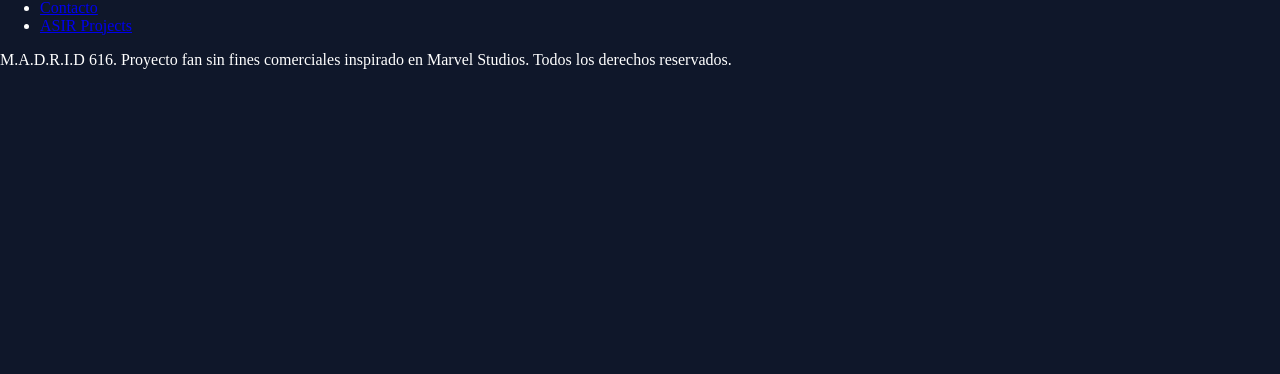
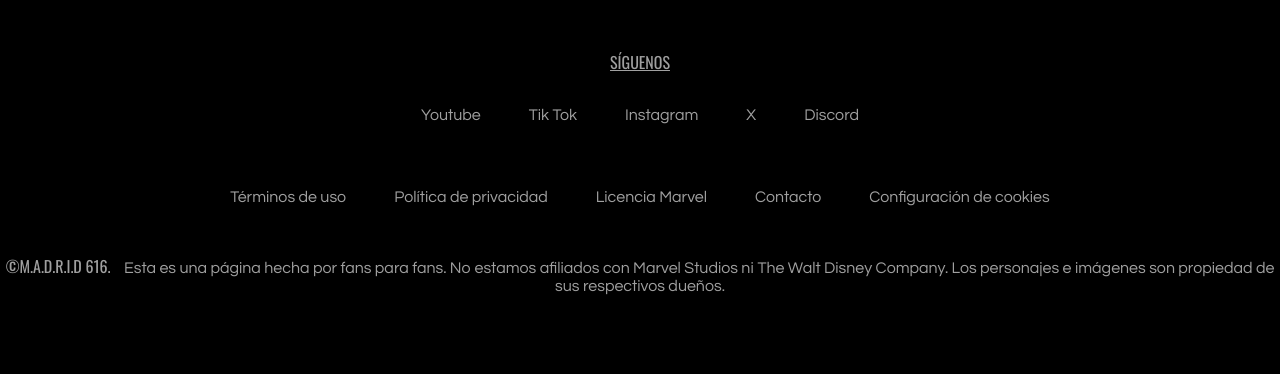
Before and after one commit to FlavioAlonso21/FlavioAlonso21.github.io, a plain HTML site: page index.html in a window 1280 px wide. Shown: the part 2263-2637 px from the top of the page. Before the commit the page ends 2348 px from the top, so only its background shows below. Drawn offline with nearby package versions, Linux system fonts and the light colour scheme; a web font is replaced by a local one.

Commit message:
Add files via upload

```diff
--- a/estilo-index.css
+++ b/estilo-index.css
@@ -9,7 +9,7 @@ body{
 header{
     display: flex;
     box-sizing: border-box;
-    background-color: rgba(30, 41, 59, 0.7);
+    background-color: rgba(30, 41, 59, 0.5);
     justify-content: space-between;
     align-items: center;
     padding: 10px 40px;
@@ -18,8 +18,23 @@ header{
     left: 0;
     width: 100%;
     z-index: 1000;
-    backdrop-filter: blur(15px);
+    backdrop-filter: blur(10px);
     -webkit-backdrop-filter: blur(10px);
+}
+@keyframes efecto-indice{
+    0%{
+        filter: blur(0px);
+        transform: scale(1);
+        background: transparent;
+    }
+    50%{
+        filter: blur(1px);
+    }
+    100%{
+        filter: blur(0px);
+        transform: scale(1.05);
+        background: rgba(255, 0, 0, 0.75);
+    }
 }
 .indice{
     display: flex;
@@ -28,7 +43,7 @@ header{
     padding: 0 10rem 0 0;
 }
 .logoindice{
-    padding: 0 0 0 15.5rem;
+    padding: 1px 0 0 15.5rem;
 }
 li.elementolista{
     margin: 0;
@@ -36,10 +51,11 @@ li.elementolista{
     text-decoration: none;
     border-radius: 30px;
     padding: 5px 10px;
-    transition: background 0.3s ease;
+    cursor: pointer;
+    transition : transform 0,7 cubic-bezier(0.25,1, 0.5, 1), background-color 0.4s ease, filter 0.4s ease;
 }
 li.elementolista:hover{
-    background: rgba(255, 0, 0, 0.75);
+    animation : efecto-indice 0.7s cubic-bezier(0.25, 1, 0.5, 1) forwards;
 }
 a.elementolista{
     text-decoration: none;
@@ -71,9 +87,21 @@ div.patrick-stewart{
     text-align: center;
     padding: 0 0 10rem 0;
 }
+div.patrick-stewart p{
+    padding: 0;
+    margin: 0;
+    display: inline-block;
+}
 div.patrick-stewart a{
+    display: inline-flex;
+    flex-direction: column;
     text-decoration: none;
     color: white;
+    font-family: Roboto Condensed, sans-serif;
+    font-weight: 800;
+    font-size: 0.8rem;
+    letter-spacing: 1.5px;
+    text-transform: uppercase;
 }
 div.patrick-stewart a:hover{
     color: yellow;
@@ -110,12 +138,11 @@ div.caja-doomsday-logo p{
 div.caja-doomsday-logo p span{
     color: green;
 }
-------------hasta aqui
 .fila-botones{
     display: flex;
     align-items: center;
     flex-direction: row;
-    gap: 30px;
+    gap: 5px;
     margin-top: 15px;
 }
 .fila-botones a{
@@ -126,7 +153,7 @@ div.caja-doomsday-logo p span{
     padding: 12px 24px;
     cursor: pointer;
     transform: skewX(-15deg);
-    transition: background-color 0.25s ease, transform 0.25s ease;
+    transition: background-color 0.4s ease, transform 0.4s ease;
     box-shadow: 0 4px 10px rgba(0, 0, 0, 0.4);
 }
 .fila-botones a:hover{
@@ -142,3 +169,68 @@ div.caja-doomsday-logo p span{
     letter-spacing: 1.5px;
     text-transform: uppercase;
 }
+footer{
+    background-color: black;
+    margin: 0;
+    padding: 0 0 1px 0;
+    border-top: 1px solid rgb(25, 45, 100);
+    padding: 0 0 5rem 0;
+    box-sizing: border-box;
+}
+div.footer-logo img{
+    display: block;
+    margin: 50px auto 0;
+}
+.footer-links{
+    list-style: none;
+    padding: 0;
+    margin: 3rem 0;
+    display: flex;
+    justify-content: center;
+    gap: 3rem;
+}
+.footer-links li a{
+    text-decoration: none;
+    font-family: Questrial;
+    color: #a0a0a0;
+}
+.footer-links li a:hover{
+    color: white;
+}
+.seccion-redes p{
+    padding-top: 3rem;
+    padding-bottom: 1rem;
+    font-family: Oswald;
+    color: #a0a0a0;
+    text-decoration: underline;
+    text-align: center;
+}
+.redes-sociales{
+    list-style: none;
+    padding: 0;
+    margin: 0 0 3rem 0;
+    padding-bottom: 1rem;
+    display: flex;
+    justify-content: center;
+    text-align: center;
+    gap: 3rem;
+}
+.redes-sociales a{
+    color: #a0a0a0;
+    text-decoration: none;
+    font-family: Questrial;
+}
+.redes-sociales a:hover{
+    color: white;
+}
+.info-final{
+    text-align: center;
+    font-family: Questrial;
+    color: #a0a0a0;
+    padding: 0 0 0 0;
+    margin: 0;
+}
+.info-final span{
+    font-family: Oswald;
+    margin: 0 10px 0 0;
+}
--- a/index.html
+++ b/index.html
@@ -23,7 +23,7 @@
 </head>
 <body>
     <header>
-        <img class="logoindice" src="imagenes/logo Madrid616slim.jpg" alt="M.A.D.R.I.D 616" width="200px">
+        <a href="#"><img class="logoindice" src="imagenes/logo Madrid616slim.jpg" alt="M.A.D.R.I.D 616" width="200px"></a>
         <ol class="indice">
             <li class="elementolista"><a class="elementolista">Inicio</a></li>
             <li class="elementolista"><a class="elementolista">Historia</a></li>
@@ -35,7 +35,7 @@
     <h1>EL CAMINO A<br>SECRET WARS</h1>
     <h2>El mayor evento de la historia cinematográfica</h2>
     <h3>El multiverso culmina aquí</h3>
-    <div class="patrick-stewart"><a href="https://www.instagram.com/p/DfFzWpgDPMe/?utm_source=ig_web_button_share_sheet" target="_blank" rel="noopener noreferrer">DEP Patrick Stewart 🕊</a></div>
+    <div class="patrick-stewart"><a href="https://www.instagram.com/p/DfFzWpgDPMe/?utm_source=ig_web_button_share_sheet" target="_blank" rel="noopener noreferrer"><p>DEP Patrick Stewart 🕊</p><p>28-10-2026</p></a></div>
     <section class="imagenentradasdoomsday">
         <img class="imagenentradasdoomsday" src="imagenes/doomwide.webp" alt="imagenentradasdoomsday">
         <div class="caja-doomsday-logo">
@@ -57,15 +57,26 @@
             <div class="footer-logo">
                 <img src="imagenes/logo Madrid616slim.jpg" alt="M.A.D.R.I.D 616" width="200px">
             </div>
-            <ul class="footer-links">
+            <div class="seccion-redes">
+                <p>SÍGUENOS</p>
+                <ol class="redes-sociales">
+                    <li><a href="">Youtube</a></li>
+                    <li><a href="">Tik Tok</a></li>
+                    <li><a href="">Instagram</a></li>
+                    <li><a href="">X</a></li>
+                    <li><a href="">Discord</a></li>
+                </ol>
+            </div>
+            <ol class="footer-links">
                 <li><a href="#">Términos de uso</a></li>
                 <li><a href="#">Política de privacidad</a></li>
                 <li><a href="#">Licencia Marvel</a></li>
                 <li><a href="#">Contacto</a></li>
-                <li><a href="#">ASIR Projects</a></li>
-            </ul>
+                <li><a href="#">Configuración de cookies</a></li>
+            </ol>
+
             <p class="info-final">
-                M.A.D.R.I.D 616. Proyecto fan sin fines comerciales inspirado en Marvel Studios. Todos los derechos reservados.
+                <span>©M.A.D.R.I.D 616.</span> Esta es una página hecha por fans para fans. No estamos afiliados con Marvel Studios ni The Walt Disney Company. Los personajes e imágenes son propiedad de sus respectivos dueños.
             </p>
         </div>
     </footer>
```
